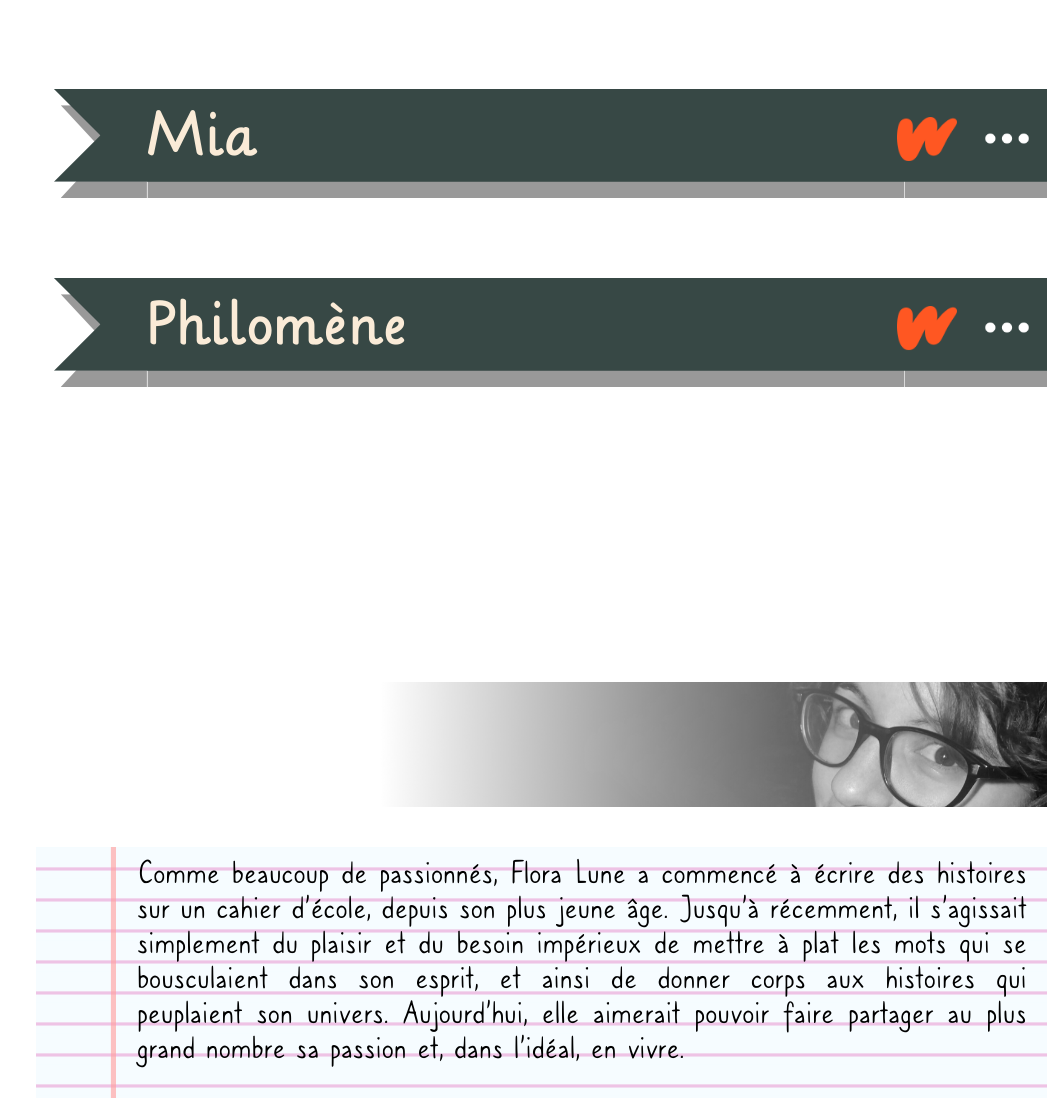
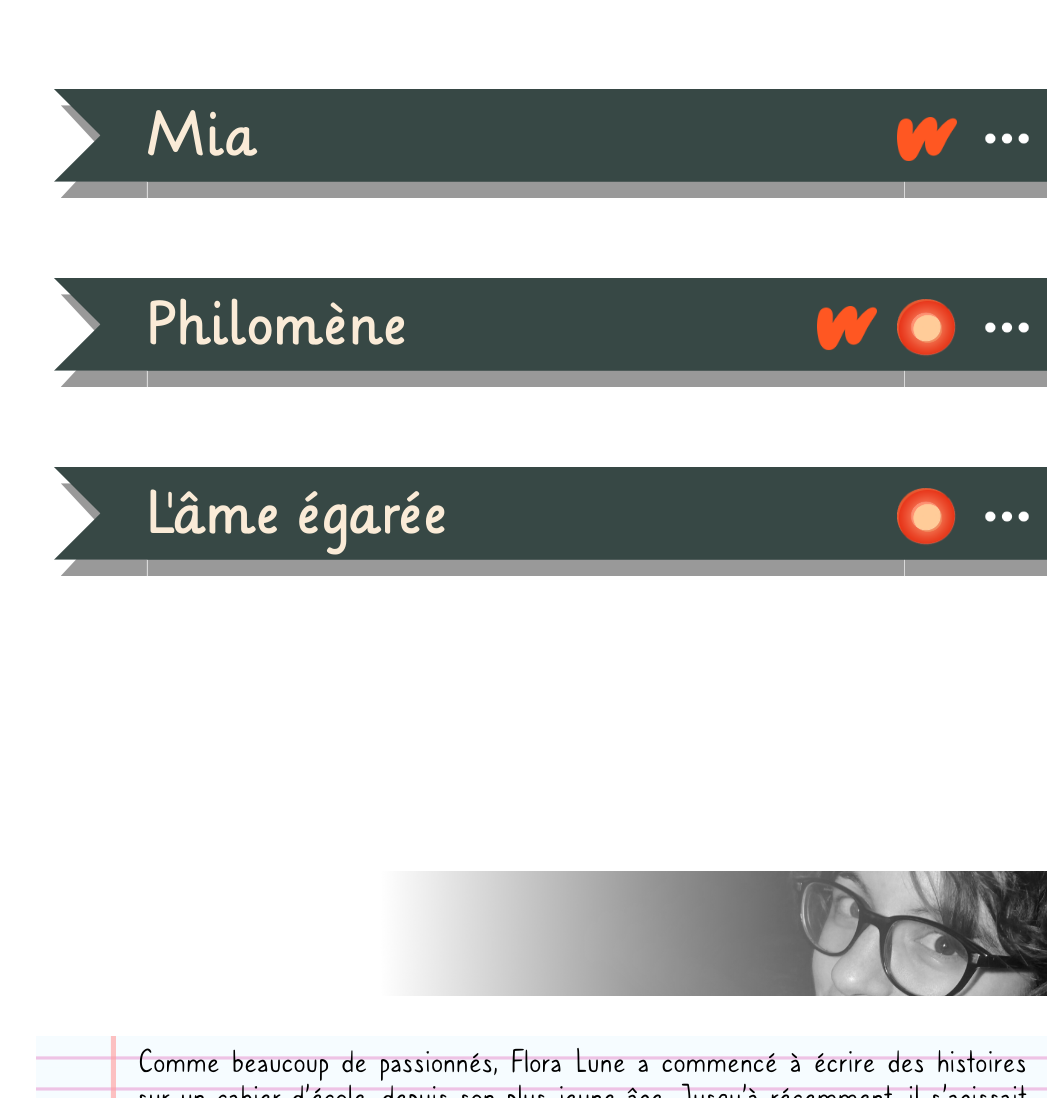
Before and after one commit to Thibeylard/flora-lune.com, a plain HTML site: page index.html in a window 1280 px wide. Shown: the part 1734-2832 px from the top of the page, without its empty margins (225-1280 px from the left). Drawn offline with nearby package versions, Linux system fonts and the light colour scheme.

Commit message:
Cleaned project + added writing

```diff
--- a/index.html
+++ b/index.html
@@ -61,7 +61,8 @@
                 <div id="bookInfosWrapper">
                     <h2 id="bookTitle"></h2>
                     <div id="bookButtonWrapper">
-                        <img class="writingButton" src="img/wattpadButton.png" alt="wattpadButton" id="adda_wattpad">
+                        <img class="writingButton" src="img/wattpadButton.png" alt="wattpadButton" id="adda_wattpad"
+                             title='Lire sur Wattpad'>
                         <!-- <img class="writingButton" src="img/youtubeButton.png" alt="youtubeButton"> -->
                     </div>
                     <p id="bookSummary"></p>
--- a/js/main.js
+++ b/js/main.js
@@ -70,17 +70,23 @@ const bookDescriptions = {
 */
 const writingIdList = [
     "mia",
-    "philomene"
+    "philomene",
+    "ameEgaree"
 ];
 
 const writingTitles = {
     "mia": "Mia",
-    "philomene": "Philomène"
+    "philomene": "Philomène",
+    "ameEgaree": "L'âme égarée"
 };
 
 const writingButtons = {
     "mia": {"wattpad": "https://www.wattpad.com/733474694-mia-4-septembre"},
-    "philomene": {"wattpad": "https://www.wattpad.com/614989477-philom%C3%A8ne-1"}
+    "philomene": {
+        "wattpad": "https://www.wattpad.com/614989477-philom%C3%A8ne-1",
+        "revedelignes": "https://revedelignes.com/titres/philomene-partie-1/"
+    },
+    "ameEgaree": {"revedelignes": "https://revedelignes.com/titres/lame-egaree/"}
 };
 
 const writingDescriptions = {
@@ -90,12 +96,14 @@ const writingDescriptions = {
         "Ou n'en avait jamais eu. Car si elle en avait eu, plus aucun élément aujourd'hui ne permettait " +
         "de prouver leur existence, comme si ils avaient été définitivement effacés de la surface de la Terre. " +
         "Philomène vivait donc là où vont les enfants qui n'ont pas de maison. Elle n'avait jamais été malheureuse là-bas, " +
-        "ni jamais vraiment heureuse, mais qu'importe : elle n'avait jamais connu que cet endroit."
+        "ni jamais vraiment heureuse, mais qu'importe : elle n'avait jamais connu que cet endroit.",
+    "ameEgaree": "L'histoire de deux soeurs fusionnelles, liées par un destin tragique."
 };
 
 let writingDescriptionVisible = {
     "mia": false,
-    "philomene": false
+    "philomene": false,
+    "ameEgaree": false
 };
 
 /*
@@ -127,9 +135,11 @@ function generateWritings() {
 
         writingButtonDictionnary = writingButtons[writingIdList[i]];
         if (writingButtonDictionnary.hasOwnProperty("wattpad"))
-            finalHtml += "<img class=\"writingButton\" src=\"img/wattpadButton.png\" alt=\"wattpadButton\" id='" + writingIdList[i] + "_wattpad'>";
+            finalHtml += "<img class=\"writingButton\" src=\"img/wattpadButton.png\" alt=\"wattpadButton\" id='" + writingIdList[i] + "_wattpad' title='Lire sur Wattpad'>";
+        if (writingButtonDictionnary.hasOwnProperty("revedelignes"))
+            finalHtml += "<img class=\"writingButton\" src=\"img/revedelignesButton.png\" alt=\"revedelignesButton\" id='" + writingIdList[i] + "_revedelignes' title='Lire sur Rêve de Lignes'>";
         if (writingButtonDictionnary.hasOwnProperty("youtube"))
-            finalHtml += "<img class=\"writingButton\" src=\"img/youtubeButton.png\" alt=\"youtubeButton\" id='" + writingIdList[i] + "_youtube'>";
+            finalHtml += "<img class=\"writingButton\" src=\"img/youtubeButton.png\" alt=\"youtubeButton\" id='" + writingIdList[i] + "_youtube' title='Voir sur Youtube'>";
 
         finalHtml +=
             "                    <img class=\"writingButton\" src=\"img/detailsButton.png\" alt=\"detailsButton\" id=\"" + writingIdList[i] + "_details\">" +
```
Also changed, not shown: fonts/beth-ellen-2.0.woff (deleted), img/closeIcon.png (deleted), img/coverGlow.png (deleted), img/revedelignesButton.png (added), img/starSkyCropped.jpg (deleted), img/starsky_small.jpg (deleted).
